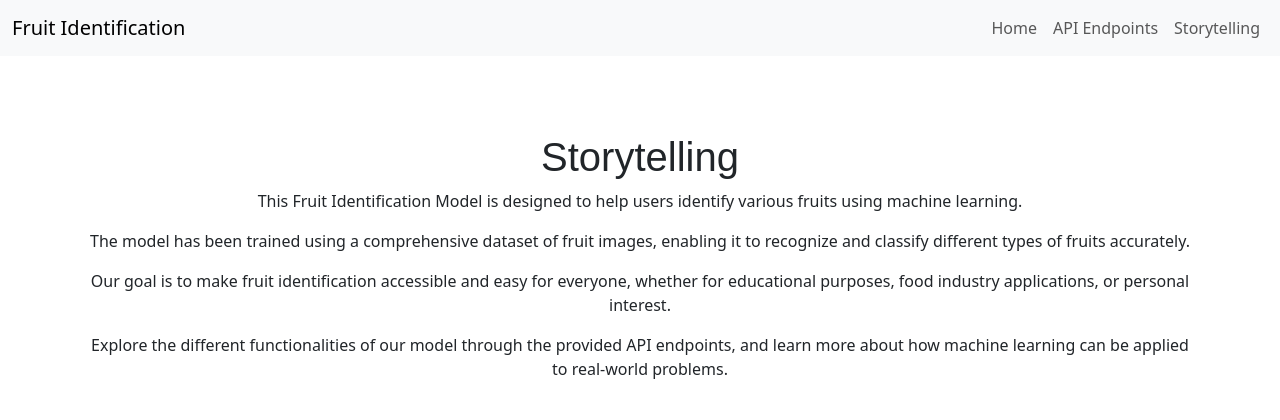
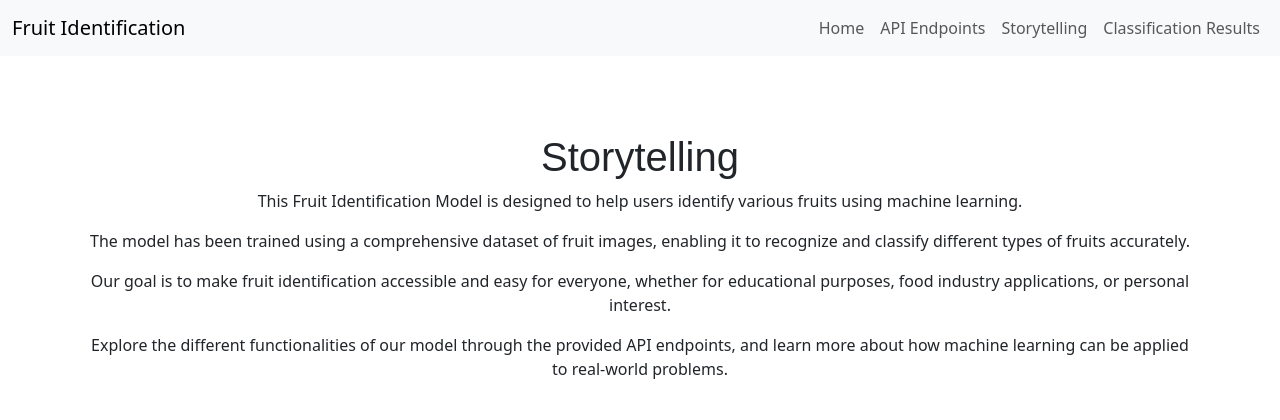
Before and after one commit to Starkilled1/fruit-classification-project, a Flask app: page /storytelling in a window 1280 px wide. Shown: the top 420 px of the page. Run offline with Flask 3, Linux system fonts and the light colour scheme; parts of the project's set-up code (start-up, migrations or seed data) failed here and were passed over.

Commit message:
added classification results to the navbar

```diff
--- a/App/templates/endpoints_list.html
+++ b/App/templates/endpoints_list.html
@@ -32,6 +32,9 @@
                         </li>
                         <li class="nav-item">
                             <a class="nav-link" href="/storytelling">Storytelling</a>
+                        </li>
+                        <li class="nav-item">
+                            <a class="nav-link" href="/classification_results">Classification Results</a>
                         </li>
                     </ul>
                 </div>
--- a/App/templates/index.html
+++ b/App/templates/index.html
@@ -29,6 +29,9 @@
                         </li>
                         <li class="nav-item">
                             <a class="nav-link" href="/storytelling">Storytelling</a>
+                        </li>
+                        <li class="nav-item">
+                            <a class="nav-link" href="/classification_results">Classification Results</a>
                         </li>
                     </ul>
                 </div>
--- a/App/templates/storytelling.html
+++ b/App/templates/storytelling.html
@@ -29,6 +29,9 @@
                         </li>
                         <li class="nav-item">
                             <a class="nav-link" href="/storytelling">Storytelling</a>
+                        </li>
+                        <li class="nav-item">
+                            <a class="nav-link" href="/classification_results">Classification Results</a>
                         </li>
                     </ul>
                 </div>
```
